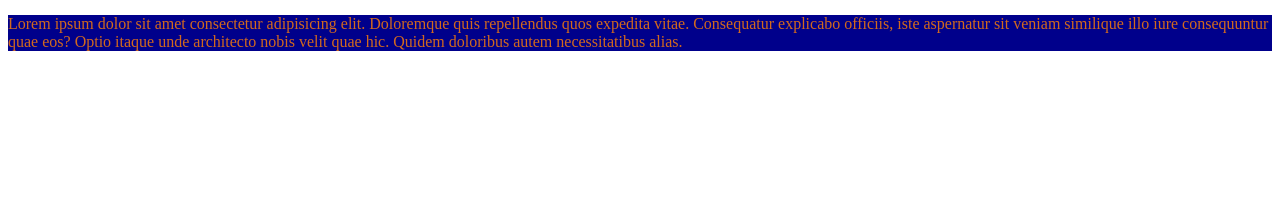
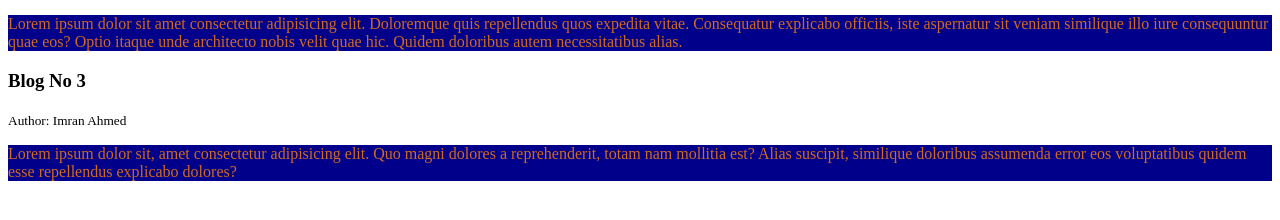
Before and after one commit to imran-de/my-first-repo, a plain HTML site: page index.html in a window 1280 px wide. Shown: the part 258-478 px from the top of the page. Drawn offline with Linux system fonts and the light colour scheme.

Commit message:
3rd blog add

```diff
--- a/index.html
+++ b/index.html
@@ -16,5 +16,12 @@
         <h3>blog No One</h3>
         <p>Lorem ipsum dolor sit amet consectetur adipisicing elit. Doloremque quis repellendus quos expedita vitae. Consequatur explicabo officiis, iste aspernatur sit veniam similique illo iure consequuntur quae eos? Optio itaque unde architecto nobis velit quae hic. Quidem doloribus autem necessitatibus alias.</p>
     </div>
+    <div>
+        <h3>Blog No 3</h3>
+        <small>Author: <span>Imran Ahmed</span></small>
+        <p>
+            Lorem ipsum dolor sit, amet consectetur adipisicing elit. Quo magni dolores a reprehenderit, totam nam mollitia est? Alias suscipit, similique doloribus assumenda error eos voluptatibus quidem esse repellendus explicabo dolores?
+        </p>
+    </div>
 </body>
 </html>
```
